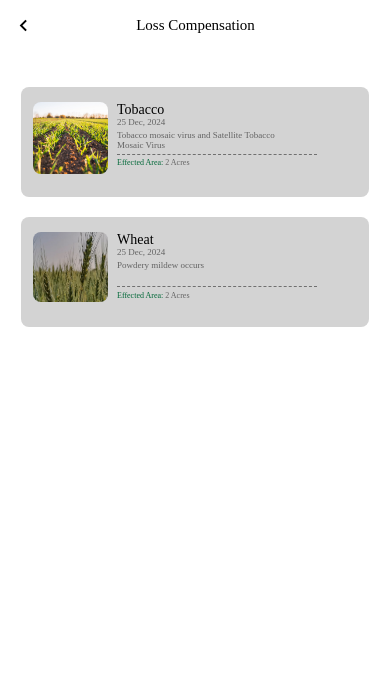
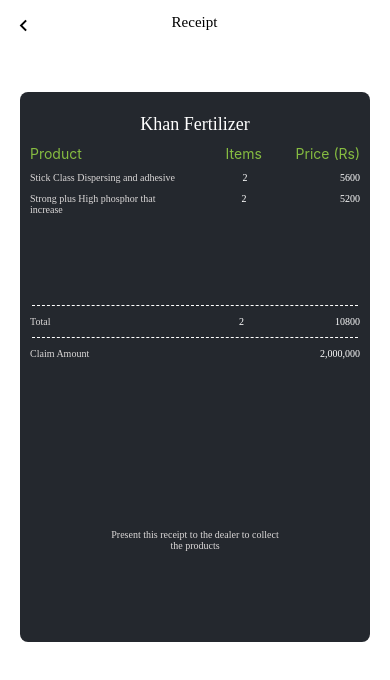
Before and after one commit to Shehiryar12/CropsSecure, a React Native app: screen / in a window 390 px wide. Shown: the top 680 px of the page. Built offline with nearby package versions, Linux system fonts and the light colour scheme.

Commit message:
CROPSSECURE

```diff
--- a/App.js
+++ b/App.js
@@ -5,10 +5,11 @@ import Area from './Src/Screens/Area';
 import Assessment from './Src/Screens/Assessment';
 import Addland from './Src/Screens/Addland';
 import LossCompensation from './Src/Screens/LossCompensation';
+import Receipt from './Src/Screens/Receipt';
 
 const App = () => {
   return (
-            <LossCompensation/>
+         <Receipt/>
 )
 };
 
--- a/Src/Components/LossCompensationComponent.js
+++ b/Src/Components/LossCompensationComponent.js
@@ -40,7 +40,7 @@ const styles = StyleSheet.create({
   imagestyle: {
     width: 75,
     height: 72,
-    borderRadius: 8,
+    borderRadius: 4,
     marginLeft: 12,
     marginTop: 15,
   },
--- a/Src/Components/LossComponsationComponenttwo.js
+++ b/Src/Components/LossComponsationComponenttwo.js
@@ -40,7 +40,7 @@ const styles = StyleSheet.create({
   imagestyle: {
     width: 75,
     height: 70,
-    borderRadius: 8,
+    borderRadius: 4,
     marginLeft: 12,
     marginTop: 15,
   },
--- /dev/null
+++ b/Src/Components/ReceiptComponents.js
@@ -0,0 +1,112 @@
+import { SafeAreaView, StyleSheet, Text, View } from 'react-native';
+import React from 'react';
+import { Font } from '../Constant/Font';
+
+const ReceiptComponents = props => {
+  return (
+    <SafeAreaView style={styles.Container}>
+      <View style={styles.innerContainer}>
+        <Text style={styles.status}>{props?.title}</Text>
+
+        <View style={styles.header}>
+        <Text style={{color:"#86BC41",fontSize:14,}}>Product</Text>
+        <Text style={{color:"#86BC41",fontSize:14,marginLeft:110,}}>Items</Text>
+        <Text style={{color:"#86BC41",fontSize:14,}}>Price (Rs)</Text>
+      </View>
+
+        <View style={styles.header}>
+        <Text style={{color:"#DBD8D8",fontSize:10,width:160,fontFamily:Font.medium}}>Stick Class Dispersing and adhesive</Text>
+        <Text style={{fontSize:10,color:"#FFFFFF",width:45,fontFamily:Font.medium}}>2</Text>
+        <Text style={{fontSize:10,color:"#FFFFFF",fontFamily:Font.medium,}}>5600</Text>
+      </View>
+
+       <View style={styles.header}>
+        <Text style={{color:"#DBD8D8",fontSize:10,width:150,fontFamily:Font.medium}}>Strong plus High phosphor that increase</Text>
+        <Text style={{fontSize:10,color:"#FFFFFF",width:37,fontFamily:Font.medium}}>2</Text>
+        <Text style={{fontSize:10,color:"#FFFFFF",fontFamily:Font.medium,}}>5200</Text>
+      </View>
+
+        <View style={styles.dottedContainer}></View>
+
+         <View style={styles.header}>
+        <Text style={{color:"#DBD8D8",fontSize:10,width:150,fontFamily:Font.medium}}>Total</Text>
+        <Text style={{fontSize:10,color:"#FFFFFF",width:37,fontFamily:Font.medium}}>2</Text>
+        <Text style={{fontSize:10,color:"#FFFFFF",fontFamily:Font.medium,}}>10800</Text>
+      </View>
+
+        <View style={styles.dottedContainertwo}></View>
+
+        <View style={styles.header}>
+        <Text style={{color:"#DBD8D8",fontSize:10,width:150,fontFamily:Font.medium}}>Claim Amount</Text>
+        {/* <Text style={{fontSize:10,color:"#FFFFFF",width:37,fontFamily:Font.medium}}>2</Text> */}
+        <Text style={{fontSize:10,color:"#FFFFFF",fontFamily:Font.medium,}}>2,000,000</Text>
+      </View>
+
+     <View  style={styles.endingContainer}>
+      <Text style={styles.endingtext}>Present this receipt to the dealer to collect the products</Text>
+      </View>
+      </View>
+
+
+    </SafeAreaView>
+  );
+};
+
+export default ReceiptComponents;
+
+const styles = StyleSheet.create({
+  innerContainer: {
+    backgroundColor: '#24282E',
+    marginHorizontal: 20,
+    borderRadius: 8,
+    height: 550,
+    marginTop: 55,
+  },
+  status: {
+    color: 'white',
+    fontFamily: Font.medium,
+    textAlign: 'center',
+    marginTop: 22,
+    fontSize: 18,
+  },
+  header:{
+
+    flexDirection:'row',
+    justifyContent:"space-between",
+    paddingHorizontal:10,
+    paddingTop:10,
+  },
+  dottedContainer:{
+    borderBottomWidth:1,
+    borderColor:"white",
+    borderStyle:"dashed",
+    marginTop:90,
+    marginHorizontal:12,
+  },
+   dottedContainertwo:{
+    borderBottomWidth:1,
+    borderColor:"white",
+    borderStyle:"dashed",
+    marginHorizontal:12,
+    marginTop:10,
+  },
+  endingContainer:{
+    alignItems:'center',
+    marginTop:70,
+    paddingHorizontal:10,
+  },
+  endingtext:{
+      color:'#DBD8D8',
+      fontSize:12,
+
+      textAlign:'center',
+      fontFamily:Font.medium,
+      fontSize:10,
+    //   width:230,
+    // width:150,
+    // width:160,
+    width:180,
+    marginTop:100,
+
+  }
+});
--- /dev/null
+++ b/Src/Screens/Receipt.js
@@ -0,0 +1,37 @@
+import { SafeAreaView, StyleSheet, Text, View } from 'react-native'
+import React from 'react'
+import MaterialIcons from 'react-native-vector-icons/MaterialIcons';
+import { Font } from '../Constant/Font';
+import ReceiptComponents from '../Components/ReceiptComponents';
+
+const Receipt = () => {
+  return (
+   <SafeAreaView style={styles.container}>
+         <View style={styles.header}>
+           <MaterialIcons name="keyboard-arrow-left" size={23} color="black" />
+           <Text style={styles.heading}>Receipt</Text>
+           <View style={{ width: 36 }}></View>
+         </View>
+
+         <ReceiptComponents title="Khan Fertilizer"/>
+
+
+         </SafeAreaView>
+  )
+}
+
+export default Receipt
+
+const styles = StyleSheet.create({
+      header: {
+        flexDirection: 'row',
+        justifyContent: 'space-between',
+        // alignItems: 'center',
+        marginTop: 14,
+        marginLeft: 12,
+      },
+      heading: {
+        fontFamily: Font.bold,
+        fontSize: 15,
+      },
+})
```
